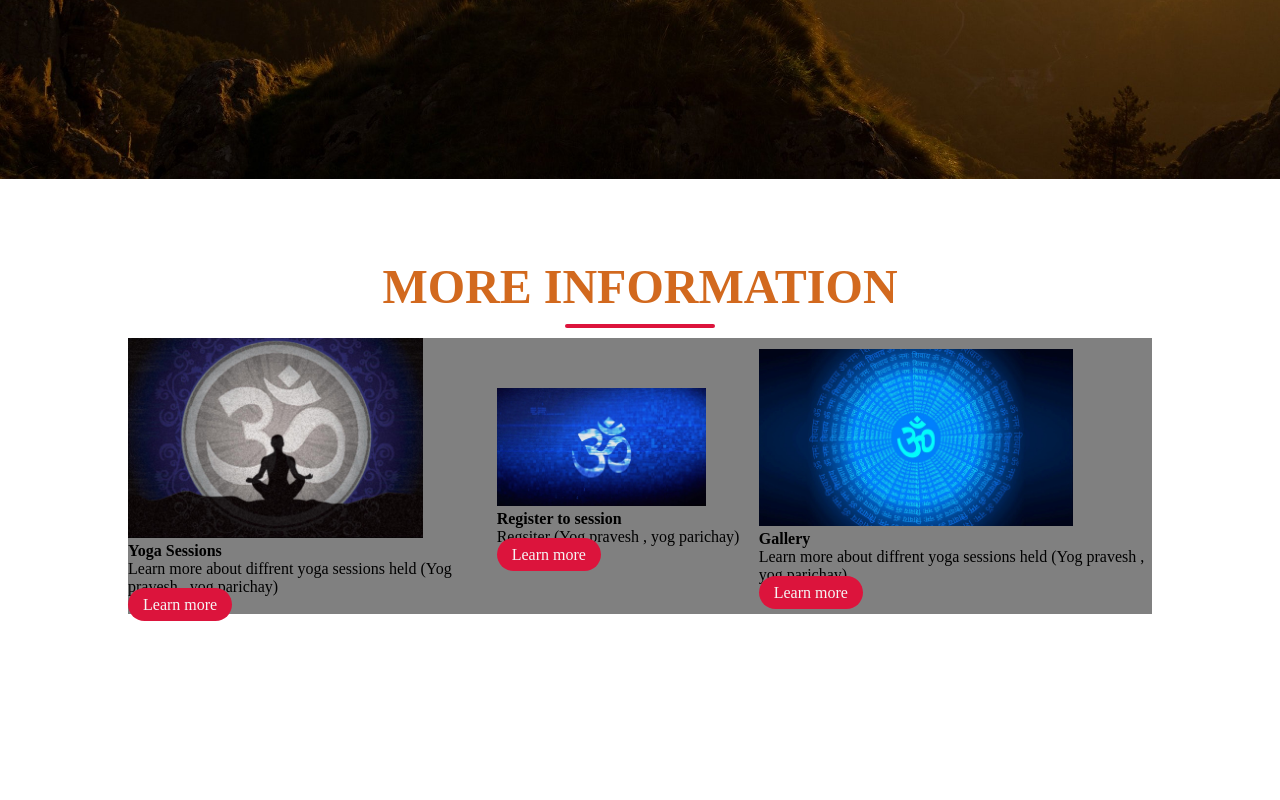
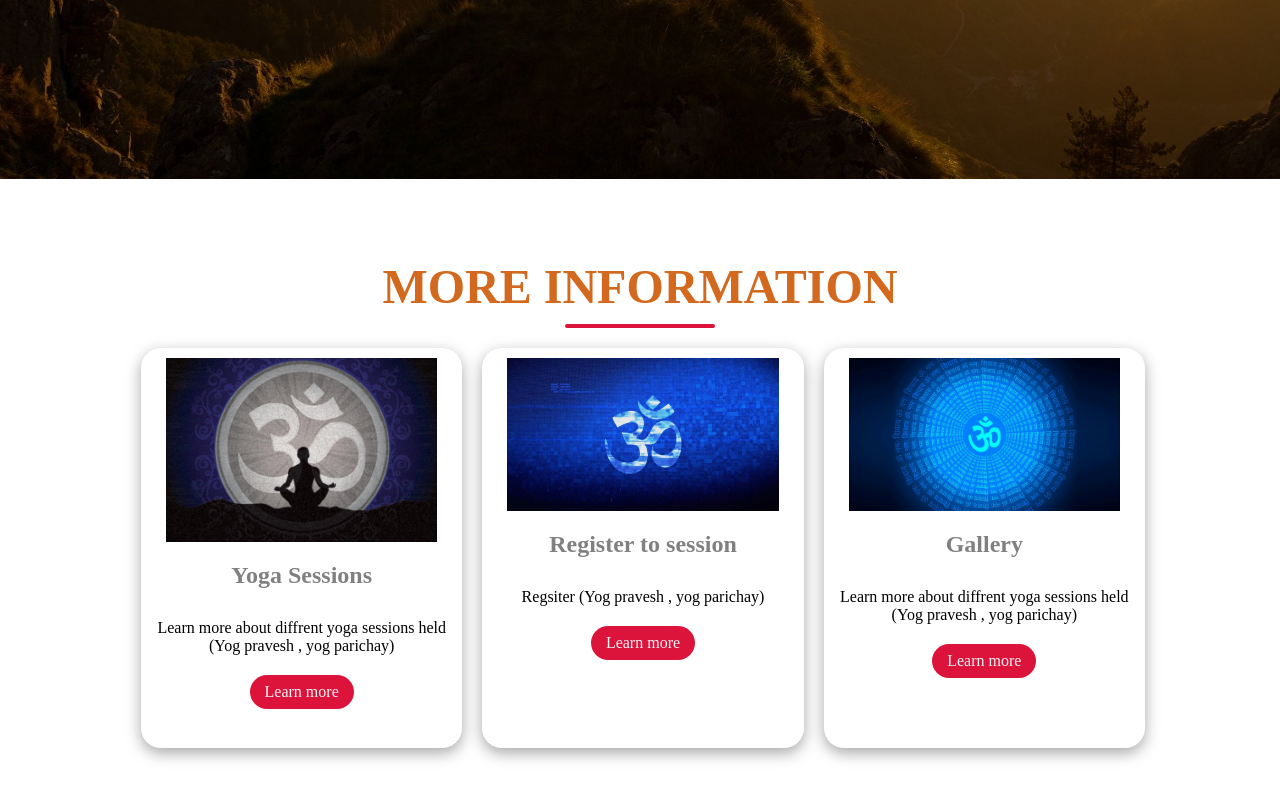
Before and after one commit to YashAnetz/Yogasite, a plain HTML site: page Index.html in a window 1280 px wide. Shown: the part 621-1421 px from the top of the page. Before the commit the page ends 1315 px from the top, so only its background shows below. Drawn offline with Linux system fonts and the light colour scheme.

Commit message:
Update style.css

```diff
--- a/style.css
+++ b/style.css
@@ -136,15 +136,67 @@ section{
     align-items: center;
     width: 100%;
     justify-content: space-between;
-    background-color:grey;
+   margin: 3px;
 }
 
 
 .row .col img{
-    width:  80% ;
+    width:  90% ;
+
+
+
 
 }
-/*For mobile resposniev*/
+
+.row .col{
+    display: flex;
+    flex-direction: column;
+    align-items: center;
+
+    padding: 10px;
+   width: 330px;
+   height: 400px;
+    margin: 10px;
+    position: relative;
+    border-radius: 20px;
+
+
+    padding: 10px;
+    box-shadow: rgba(0, 0, 0, 0.35) 0px 5px 15px;
+}
+
+
+.events .row{
+    margin-top: 50px;
+}
+
+h4{
+    font-size: 3vmin;
+    color: grey;
+    margin: 20px auto;
+
+
+}
+
+
+p{
+    margin: 10px auto;
+    text-align: center;
+}
+
+.row .ctn
+{
+    margin: 10px;
+    align-items: center;
+}
+
+.row .col:hover
+{
+    box-shadow: rgba(52, 33, 158, 0.35) 0px 10px 25px;
+
+}
+/*For mobile resposniev
+1024 x 576*/
 
 
 @media only screen and (max-width:850px)
```
